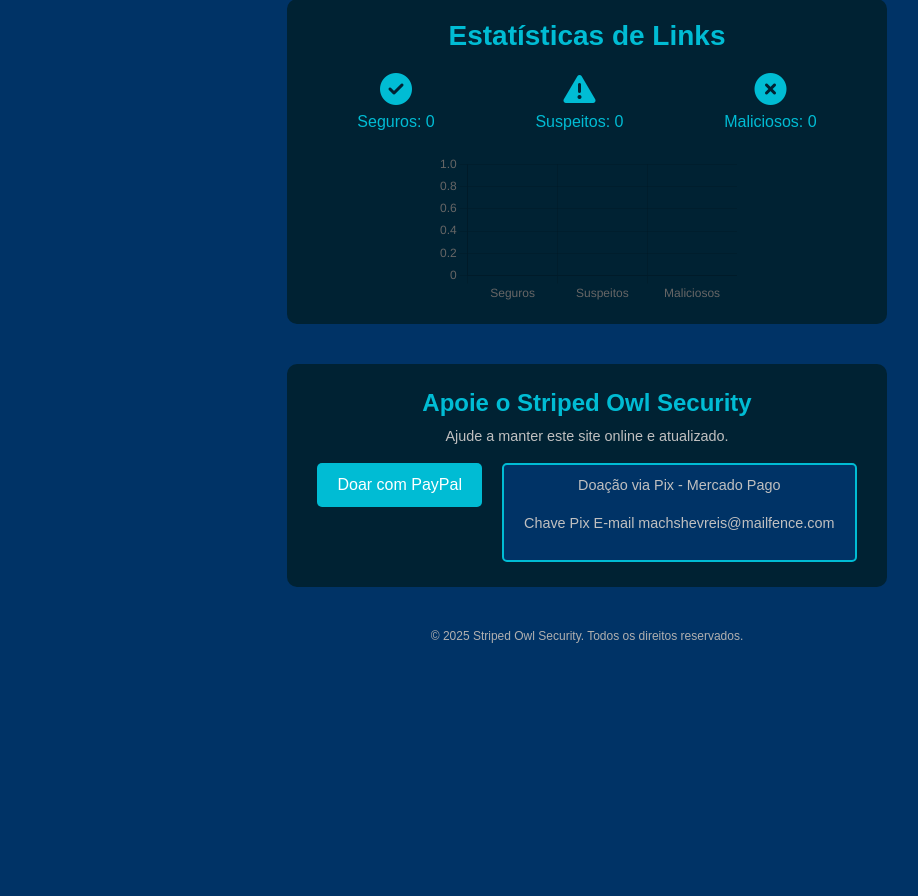
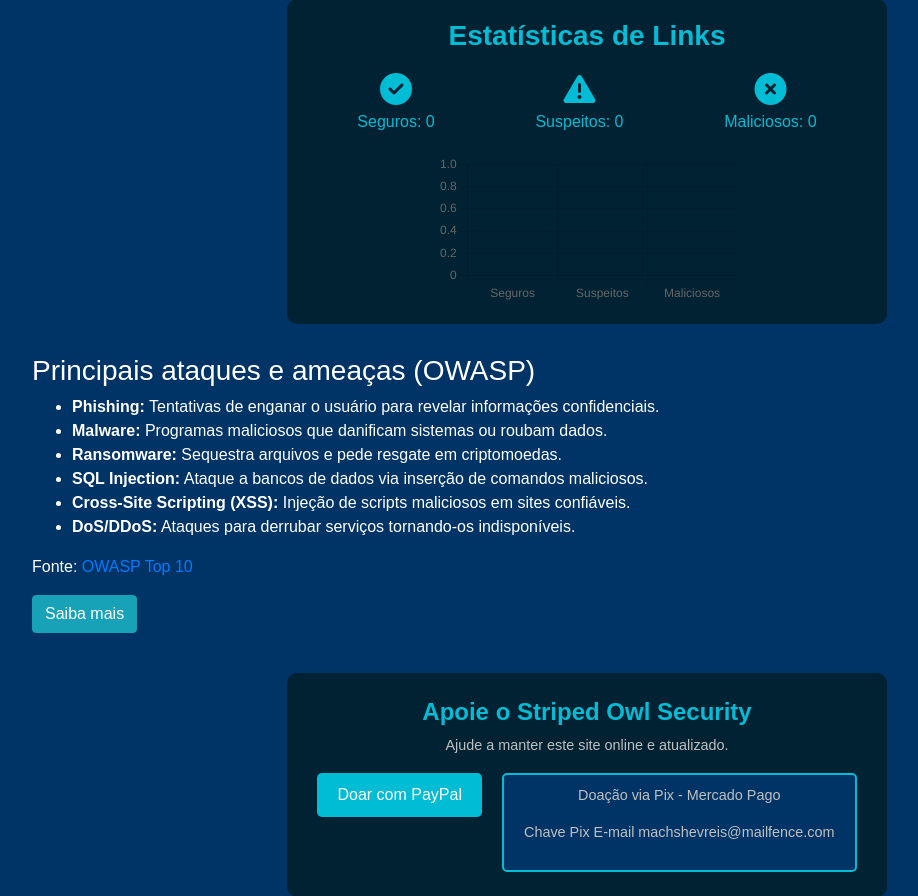
Before and after one commit to FFReis23/striped-owl-security, a Flask app: page / in a window 1280 px wide. Shown: the part 416-1312 px from the top of the page, without its empty margins (53-971 px from the left). Before the commit the page ends 1077 px from the top, so only its background shows below. Run offline with Flask 3, Linux system fonts and the light colour scheme; some libraries are stand-ins or nearby versions.

Commit message:
Adicionado botão “Saiba mais” e seção de ataques OWASP

```diff
--- a/app.py
+++ b/app.py
@@ -113,6 +113,10 @@
 
     return result_text
 
+@app.route("/ataques")
+def ataques():
+    return render_template("ataques.html")
+
 # Rota principal
 @app.route("/", methods=["GET", "POST"])
 def index():
--- a/templates/index.html
+++ b/templates/index.html
@@ -77,7 +77,22 @@
         </div>
         <canvas id="statsChart" style="max-width:500px; margin:auto;"></canvas>
     </div>
+    <!-- Seção de Ataques ou Informações -->
+<div class="attack-info">
+    <h3>Principais ataques e ameaças (OWASP)</h3>
+    <ul>
+        <li><strong>Phishing:</strong> Tentativas de enganar o usuário para revelar informações confidenciais.</li>
+        <li><strong>Malware:</strong> Programas maliciosos que danificam sistemas ou roubam dados.</li>
+        <li><strong>Ransomware:</strong> Sequestra arquivos e pede resgate em criptomoedas.</li>
+        <li><strong>SQL Injection:</strong> Ataque a bancos de dados via inserção de comandos maliciosos.</li>
+        <li><strong>Cross-Site Scripting (XSS):</strong> Injeção de scripts maliciosos em sites confiáveis.</li>
+        <li><strong>DoS/DDoS:</strong> Ataques para derrubar serviços tornando-os indisponíveis.</li>
+    </ul>
+    <p>Fonte: <a href="https://owasp.org/www-project-top-ten/" target="_blank">OWASP Top 10</a></p>
 
+    <!-- Botão Saiba Mais -->
+    <p><a href="{{ url_for('ataques') }}" target="_blank" class="btn btn-info">Saiba mais</a></p>
+</div>
     <!-- Seção Doações -->
     <div class="donation-section">
         <h4>Apoie o Striped Owl Security</h4>
```
Also changed, not shown: templates/ataques.html (added, +32 -0 lines).
